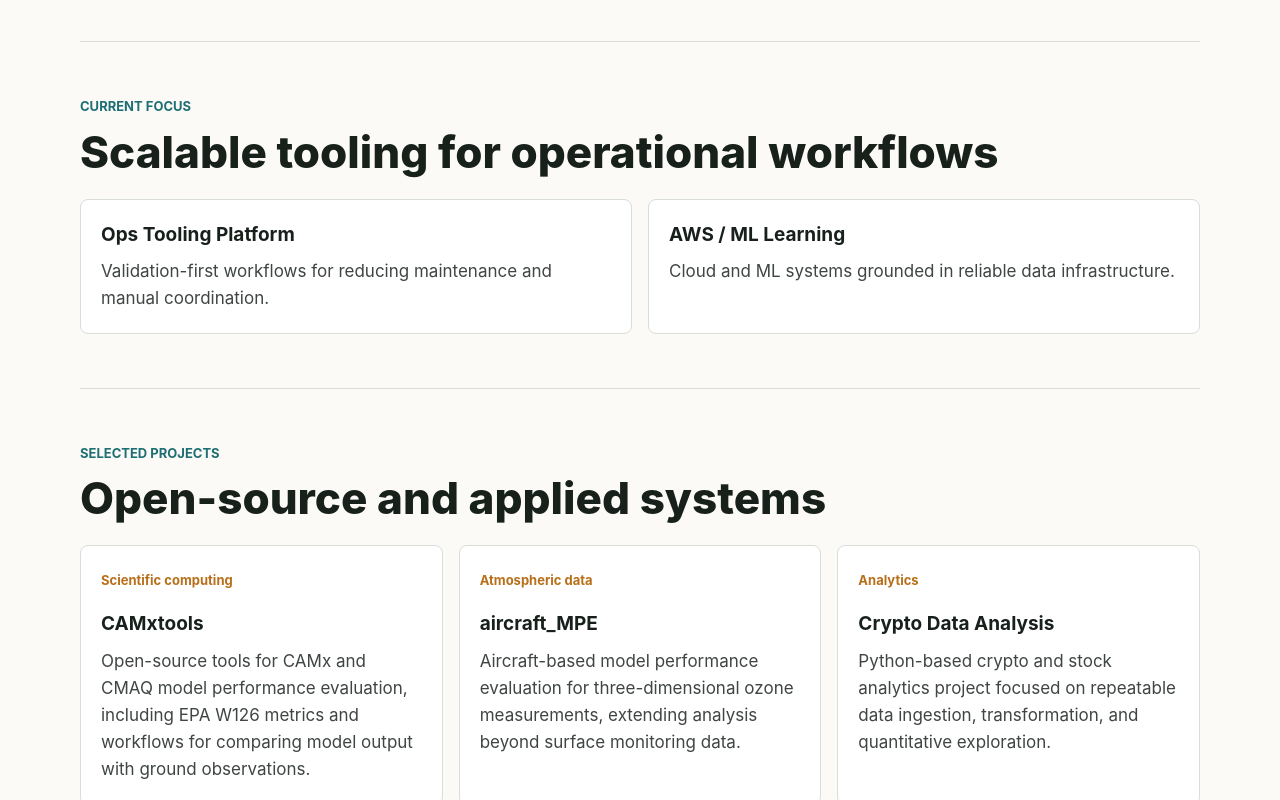
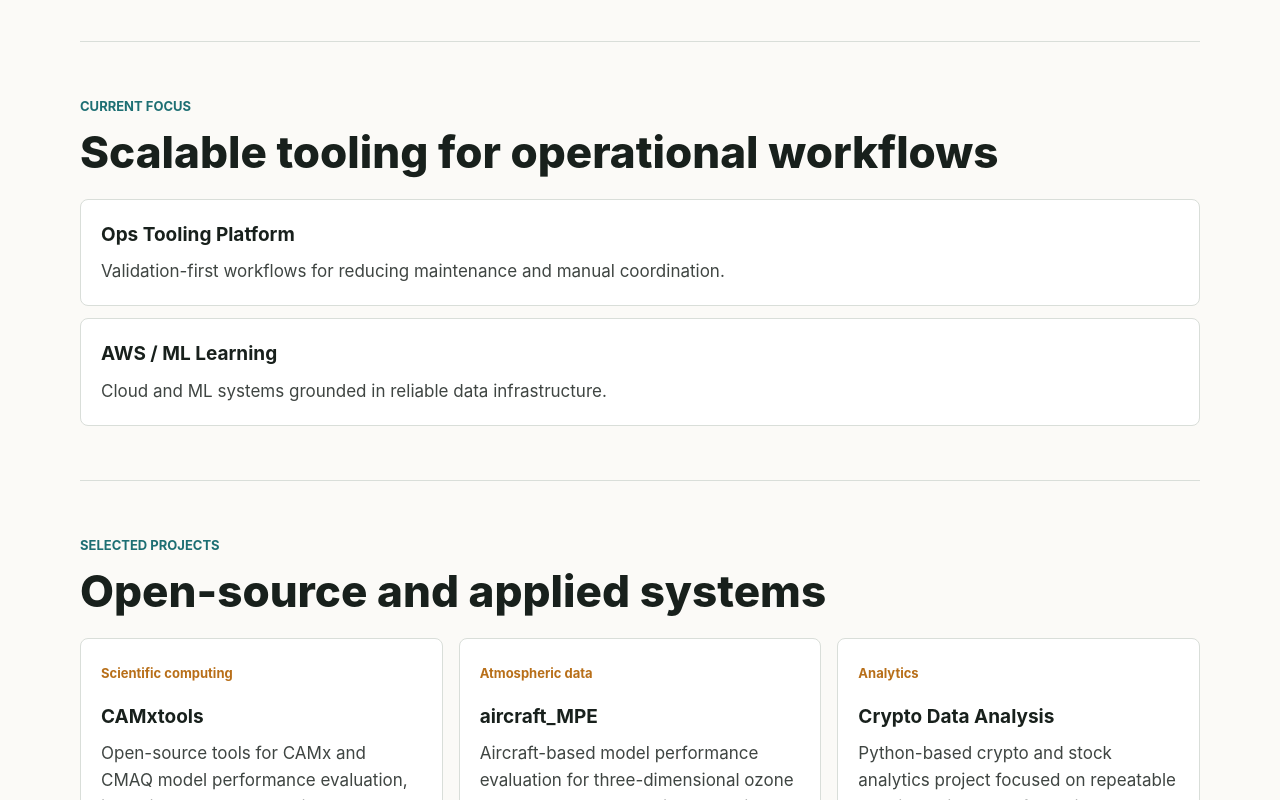
Before and after one commit to jaegunjung/jaegunjung.github.io, a React (Vite) app: page / in a window 1280 px wide. Shown: the part 1580-2380 px from the top of the page. Built offline with nearby package versions, Linux system fonts and the light colour scheme.

Commit message:
Inline current focus details

```diff
--- a/src/App.css
+++ b/src/App.css
@@ -36,7 +36,7 @@
 
 .hero-media {
   display: grid;
-  grid-template-columns: minmax(220px, 280px) minmax(260px, 1fr);
+  grid-template-columns: minmax(260px, 1fr) minmax(220px, 280px);
   gap: 18px;
   align-items: center;
 }
@@ -154,7 +154,7 @@
 }
 
 .timeline-item,
-.focus-grid a,
+.focus-item,
 .project-card {
   border: 1px solid var(--border);
   border-radius: 8px;
@@ -175,20 +175,21 @@
 }
 
 .timeline-item:hover,
-.focus-grid a:hover,
+.focus-item:hover,
 .project-card:hover {
   border-color: var(--accent);
   transform: translateY(-2px);
 }
 
-.timeline-item[aria-expanded='true'] {
+.timeline-item[aria-expanded='true'],
+.focus-item[aria-expanded='true'] {
   border-color: var(--accent);
   border-bottom-right-radius: 0;
   border-bottom-left-radius: 0;
 }
 
 .timeline-item span,
-.focus-grid strong,
+.focus-item strong,
 .project-card strong {
   display: block;
   margin-bottom: 8px;
@@ -198,9 +199,20 @@
 
 .focus-grid {
   display: grid;
-  grid-template-columns: repeat(2, minmax(0, 1fr));
-  gap: 16px;
+  gap: 12px;
   margin-top: 24px;
+}
+
+.focus-entry {
+  display: grid;
+  gap: 0;
+}
+
+.focus-item {
+  width: 100%;
+  text-align: left;
+  font: inherit;
+  cursor: pointer;
 }
 
 .project-grid {
@@ -220,7 +232,7 @@
 
 .project-card p,
 .timeline-item p,
-.focus-grid p {
+.focus-item p {
   margin: 0;
 }
 
@@ -456,7 +468,6 @@
     grid-template-columns: 1fr;
   }
 
-  .focus-grid,
   .project-grid {
     grid-template-columns: 1fr;
   }
--- a/src/App.jsx
+++ b/src/App.jsx
@@ -198,6 +198,11 @@ const journey = [
   ['meta', 'Meta', 'Operational data tooling, validation workflows, AI-enabled systems.'],
 ]
 
+const focus = [
+  ['ops-tooling', 'Ops Tooling Platform', 'Validation-first workflows for reducing maintenance and manual coordination.'],
+  ['ml-learning', 'AWS / ML Learning', 'Cloud and ML systems grounded in reliable data infrastructure.'],
+]
+
 const skills = [
   ['Python', SiPython],
   ['AWS', FaAws],
@@ -309,6 +314,7 @@ function getHashRoute() {
 function App() {
   const [route, setRoute] = useState(getHashRoute)
   const [expandedJourney, setExpandedJourney] = useState(null)
+  const [expandedFocus, setExpandedFocus] = useState(null)
 
   useEffect(() => {
     const updateRoute = () => setRoute(getHashRoute())
@@ -356,9 +362,6 @@ function App() {
           </div>
         </div>
         <aside className="hero-media" aria-label="Photos and certifications">
-          <div className="hero-photos">
-            <img className="portrait" src="/jaegun-portrait.jpg" alt="Jaegun Jung" />
-          </div>
           <div className="cert-panel" aria-label="Certifications">
             {certificates.map((certificate) => (
               <div className="cert-item" key={certificate.name}>
@@ -368,6 +371,9 @@ function App() {
                 </strong>
               </div>
             ))}
+          </div>
+          <div className="hero-photos">
+            <img className="portrait" src="/jaegun-portrait.jpg" alt="Jaegun Jung" />
           </div>
         </aside>
       </header>
@@ -427,14 +433,39 @@ function App() {
         <p className="eyebrow">Current Focus</p>
         <h2>Scalable tooling for operational workflows</h2>
         <div className="focus-grid">
-          <a href="#/stories/ops-tooling">
-            <strong>Ops Tooling Platform</strong>
-            <p>Validation-first workflows for reducing maintenance and manual coordination.</p>
-          </a>
-          <a href="#/stories/ml-learning">
-            <strong>AWS / ML Learning</strong>
-            <p>Cloud and ML systems grounded in reliable data infrastructure.</p>
-          </a>
+          {focus.map(([slug, title, body]) => (
+            <article className="focus-entry" key={slug}>
+              <button
+                className="focus-item"
+                type="button"
+                aria-expanded={expandedFocus === slug}
+                onClick={() => setExpandedFocus(expandedFocus === slug ? null : slug)}
+              >
+                <strong>{title}</strong>
+                <p>{body}</p>
+              </button>
+              {expandedFocus === slug && (
+                <div className="inline-story">
+                  <p>{stories[slug].summary}</p>
+                  {stories[slug].sections.map((section) => (
+                    <section key={section.heading}>
+                      <h3>{section.heading}</h3>
+                      <p>{section.body}</p>
+                      {section.links && (
+                        <div className="inline-links">
+                          {section.links.map((link) => (
+                            <a href={link.href} key={link.href}>
+                              {link.label}
+                            </a>
+                          ))}
+                        </div>
+                      )}
+                    </section>
+                  ))}
+                </div>
+              )}
+            </article>
+          ))}
         </div>
       </section>
 
```
